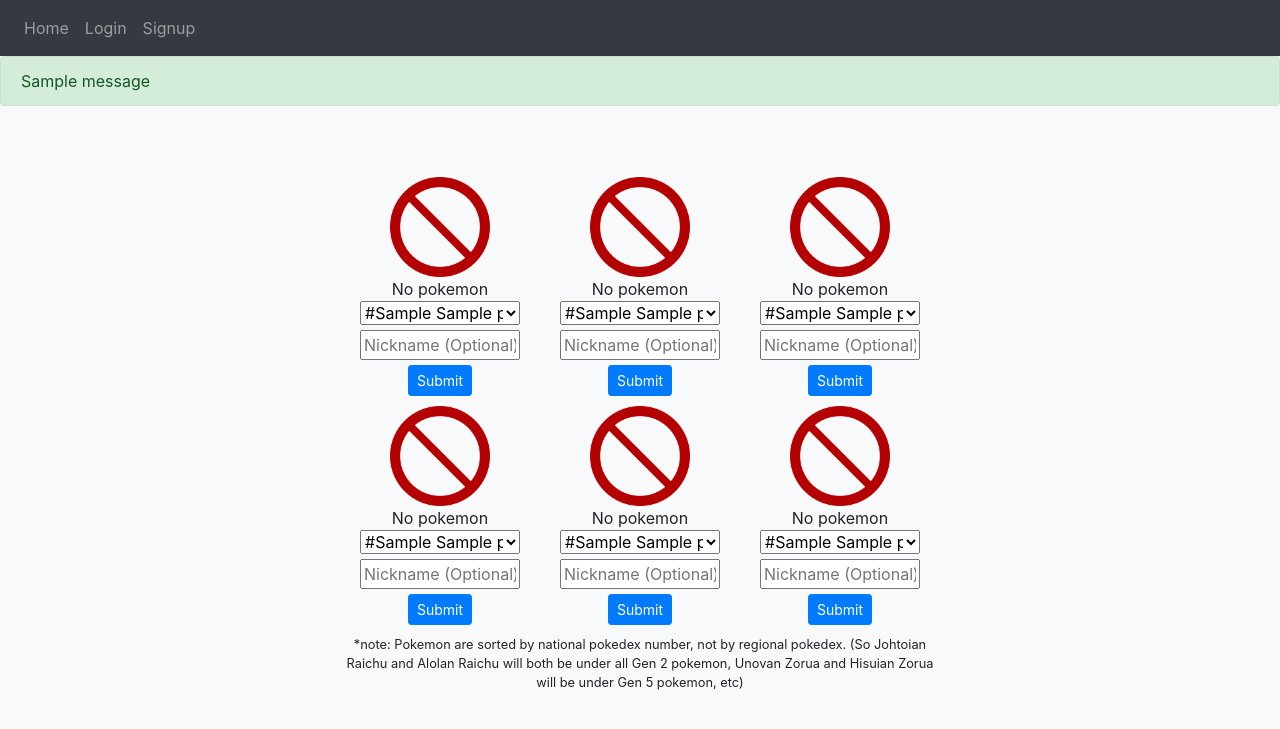
After one commit to Midniluna/trainer-card-maker, a Flask app: page /new-card in a window 1280 px wide. The commit adds this page. Shown: the top 729 px of the page. Run offline with Flask 2, Linux system fonts and the light colour scheme; tables that the repository leaves empty hold one stand-in row (values such as "Sample post"); one stand-in notice (Sample message) is shown; parts of the project's set-up code (start-up, migrations or seed data) failed here and were passed over; some libraries are stand-ins or nearby versions.

Commit message:
Making minor adjustments to file names and jinja templates (user-card.html, local-card.html, adding new jinja static block so that I can make the local-card js file only accessed via the local-card template/viewing route, etc.)

```diff
--- a/app.py
+++ b/app.py
@@ -13,8 +13,8 @@ from flask_debugtoolbar import DebugToolbarExtension
 from IPython import embed
 
 # from forms import
-from models import db, connect_db, Pokemon, User, UserPkmn, Box, Card, CURR_GENNED_KEY, serialize_userpkmn
-from forms import SignupForm, LoginForm, GuessPokemon
+from models import db, connect_db, Pokemon, User, UserPkmn, Box, Card, CURR_GENNED_KEY
+from forms import SignupForm, LoginForm, GuessPokemon, PokemonSelectForm
 
 CURR_USER_KEY = "curr_user"
 
@@ -144,7 +144,28 @@ def logout():
 
     return redirect('/home')
 
+@app.route('/get-choices')
+def get_choices():
+    """Route to tell PokemonSelectForm what pokemon choices are available via javascript ajax"""
 
+    all_pokemon = Pokemon.query.order_by(asc(Pokemon.id)).all()
+    choices = []
+    for pokemon in all_pokemon:
+        choices.append((pokemon.id, f'#{pokemon.species_dexnum} {pokemon.variant_name}'))
+
+
+@app.route('/new-card', methods=["GET", "POST"])
+def new_card():
+    """Allow user (logged-in or anon) to create a basic card that will be saved to the localstorage"""
+
+    form = PokemonSelectForm()
+
+    all_pokemon = Pokemon.query.order_by(asc(Pokemon.id)).all()
+    form.pokemon.choices = [(pokemon.url, f"#{pokemon.species_dexnum} {pokemon.variant_name.capitalize()}") for pokemon in all_pokemon]
+
+    loop = [num for num in range(1,7)]
+
+    return render_template('cards/local-card.html', form = form, loop = loop)
 
 
 @app.route('/generate')
@@ -162,12 +183,12 @@ def gen_pokemon():
 
     # User has already caught a pokemon today
     if can_gen == False:
-        flash("You've already caught a pokemon today!")
+        flash("You've already caught a pokemon today!", 'error')
         return redirect('/home')
 
     # User has generated a pokemon today but has not caught it
     elif isinstance(can_gen, UserPkmn):
-        flash("You have already generated a pokemon today! You may re-attempt to catch it.")
+        flash("You have already generated a pokemon today! You may re-attempt to catch it.", 'error')
         can_gen = UserPkmn.query.get(session["curr_genned"])
         species = Pokemon.query.get(can_gen.pokemon_id).species
 
@@ -214,17 +235,20 @@ def view_profile(userid):
     #     flash('Unauthorized action.', 'danger')
     #     return redirect('/home')
 
-    # else:
+    # is_user = False
+    # if g.user and g.user.id == userid:
+    #     is_user = True
+
     card = Card.query.filter(Card.user_id == userid).one()
     slotted = card.return_slotted()
 
-    return render_template('users/profile.html', user = card.user, all_boxed = card.user.pokemon,slotted = slotted)
+    return render_template('users/profile.html', user = card.user, all_boxed = card.user.pokemon, slotted = slotted)
 
 @app.route('/card/edit/<int:userid>')
 def edit_card(userid):
     """Allow user to modify their card to their liking"""
 
-    if g.user.id != userid:
+    if  not g.user or g.user.id != userid:
         flash('Unauthorized action.', 'danger')
         return redirect('/home')
 
--- a/forms.py
+++ b/forms.py
@@ -3,7 +3,20 @@ from flask_wtf import FlaskForm
 from wtforms import SelectField, StringField, PasswordField, TextAreaField
 from wtforms.validators import InputRequired, Email, Length, Optional
 
+from sqlalchemy import asc
+
 from IPython import embed
+
+# def gen_choices():
+#     """Generate choices for selectfield where key = pokemon species dexnum + name and value = that pokemon's ID"""
+#     all_pokemon = Pokemon.query.order_by(asc(Pokemon.id)).all()
+#     choices = []
+#     for pokemon in all_pokemon:
+#         choices.append((pokemon.id, f'#{pokemon.species_dexnum} {pokemon.variant_name}'))
+#     return choices
+
+
+
 
 class SignupForm(FlaskForm):
     """User signup form"""
@@ -29,3 +42,4 @@ class PokemonSelectForm(FlaskForm):
     """Form for selecting pokemon"""
 
     pokemon = SelectField('Select Pokemon', choices=[])
+    nickname = StringField('Enter Nickname', render_kw={"placeholder" : "Nickname (Optional)"})
--- /dev/null
+++ b/static/local-card.js
@@ -0,0 +1,47 @@
+$slot1 = $(".pokemon-container[data-slot-index='slot1']")
+$slot2 = $(".pokemon-container[data-slot-index='slot2']")
+$slot3 = $(".pokemon-container[data-slot-index='slot3']")
+$slot4 = $(".pokemon-container[data-slot-index='slot4']")
+$slot5 = $(".pokemon-container[data-slot-index='slot5']")
+$slot6 = $(".pokemon-container[data-slot-index='slot6']")
+
+// I could call to the SQL database, but I want to show that I'm able to do API calls as well. Perhaps less efficient? Can adjust to SQL calls later
+$(".pokemon-list-form").on("submit", async function (evt) {
+    evt.preventDefault();
+    $target = $(this).parent();
+    console.log($target);
+
+    localCard = undefined
+
+    if (window.localStorage.getItem('localCard') != null) {
+        localCard = JSON.parse(localStorage.getItem('localCard'));
+        // It works
+        console.log(`Slot 1 contents: ${localCard.slot1}`)
+    } else {
+        new_card = {
+            slot1 : "",
+            slot2 : "",
+            slot3 : "",
+            slot4 : "",
+            slot5 : "",
+            slot6 : "",
+        }
+        localCard = localStorage.setItem('localCard', JSON.stringify(new_card));
+    }
+
+    // Making sure all values are returning as expected
+    slot = $target.attr("data-slot-index");
+    console.log(slot);
+    pkmnURL = $target.attr("data-pokemon-url");
+    console.log(pkmnURL);
+    value = $target.find("select").val();
+    console.log(value);
+
+    let response = await axios.get(value);
+
+    pokemon = response.data.name
+    sprite = response.data.sprites.front_default
+    console.log(pokemon)
+    console.log(sprite)
+
+})
--- a/static/style.css
+++ b/static/style.css
@@ -66,6 +66,15 @@ form {
 	font-weight: bold;
 }
 
+.pokemon-list-form p{
+	margin-bottom: 5px;
+}
+
+.pokemon-list-form p select,
+.pokemon-list-form p input {
+	max-width: 80%;
+}
+
 /* I did this because the DebugToolbar was in the way of the profile tab of the navbar, very annoying */
 #flDebug #flDebugToolbarHandle {
 	top: 60px !important;
--- a/templates/base.html
+++ b/templates/base.html
@@ -49,8 +49,8 @@
 			</div>
 			{% endif %}
 		</nav>
-		{% for message in get_flashed_messages() %}
-		<div class="alert alert-info">{{ message }}</div>
+		{% for category, message in get_flashed_messages(with_categories=True) %}
+		<div class="alert alert-{{category}}">{{ message }}</div>
 		{% endfor %}
 
 		<!-- BODY -->
@@ -58,5 +58,6 @@
 	</body>
 	<script src="https://ajax.googleapis.com/ajax/libs/jquery/3.6.4/jquery.min.js"></script>
 	<script src="https://unpkg.com/axios/dist/axios.min.js"></script>
-	<script src="/static/app.js"></script>
+	<script src="/static/user-card.js"></script>
+	{% block script %}{% endblock %}
 </html>
--- a/templates/cards/edit-card.html
+++ b/templates/cards/edit-card.html
@@ -1,6 +1,6 @@
 {% extends 'base.html' %} {% block content %}
 <!-- THIS segment shows what your card will look like in the end -->
-<div style="text-align: center">{% include '/cards/your-trainer-card.html' %}</div>
+<div style="text-align: center">{% include '/cards/user-card.html' %}</div>
 <h4 style="text-align: center; color:rgb(162, 191, 219)">Reload to view updated card</h3>
 
 <hr>
@@ -25,7 +25,7 @@
             <button class="btn btn-primary select-slot" data-userpkmn-id="{{slotted.get(slot_pos).id}}" data-slot-id="{{slot_pos}}">Select Slot</button>
             <button class="btn btn-danger delete-slot" data-slot-id="{{slot_pos}}">Remove</button>
         </div>
-<!-- data-userpkmn-id="pokemon id goes here" -->
+
         <!-- Else, insert default data -->
         {% else %}
         <div class="pokemon-container">
--- /dev/null
+++ b/templates/cards/local-card.html
@@ -0,0 +1,48 @@
+{% extends 'base.html' %} {% block content %}
+<!-- This card viewer is for anonymous/not logged users -->
+<div class="card-container" style="text-align: center; width: 600px;">
+	<!-- IF card slot data is in localstorage, enter it here. -->
+	<!-- {% if slotted %}
+	{% for slot in slotted %} {% if slotted.get(slot) %}
+	<div class="pokemon-container">
+		{% if slotted.get(slot).nickname %}
+		<span style="display: block" class="nickname">{{slotted.get(slot).nickname}}</span>
+		{% endif %}
+		<img src="{{slotted.get(slot).sprite}}" alt="" class="pokemon-image" />
+		<span style="display: block"
+		>{{slotted.get(slot).pokemon.species.capitalize()}}</span
+		>
+	</div>
+	{% else %}
+	<div class="pokemon-container">
+		<span class="nickname">(nickname)</span>
+		<img
+		src="{{url_for('static', filename='images/no-symbol.png')}}"
+		alt=""
+		class="pokemon-image"
+		/>
+		<span style="display: block">No pokemon</span>
+	</div>
+	{% endif %} {% endfor %} -->
+	<!-- HOWEVER if there is NO data in the localstorage, simply show an empty card -->
+	<!-- {% else %} -->
+	{% for num in loop %}
+	<div class="pokemon-container" style="text-align: center; margin: 0px; padding-bottom: 10px; max-width: 200px;" data-slot-index="slot{{num}}" data-pokemon-url="">
+		<span class="nickname" style="display: block;"></span>
+		<img
+		src="{{url_for('static', filename='images/no-symbol.png')}}"
+		alt=""
+		class="pokemon-image"
+		/>
+		<span style="display: block">No pokemon</span>
+		{% include '/cards/pokemon-list-form.html' %}
+	</div>
+	{% endfor %}
+	<!-- {% endif %} -->
+	<small>*note: Pokemon are sorted by national pokedex number, not by regional pokedex. (So Johtoian Raichu and Alolan Raichu will both be under all Gen 2 pokemon, Unovan Zorua and Hisuian Zorua will be under Gen 5 pokemon, etc)</small>
+</div>
+{% endblock %}
+
+{% block script %}
+<script src="{{url_for('static', filename='local-card.js')}}"></script>
+{% endblock %}
--- /dev/null
+++ b/templates/cards/pokemon-list-form.html
@@ -0,0 +1,10 @@
+<form action="#" class="pokemon-list-form" style="margin-left: auto; margin-right: auto; max-width: none;">
+    {{ form.hidden_tag() }} {% for field in form if field.widget.input_type !=
+    'hidden' %}
+    <p>
+        {{field}} {% for error in field.errors
+        %} {{error}} {% endfor %}
+    </p>
+    {% endfor %}
+    <button type="submit" class="btn btn-sm btn-primary">Submit</button>
+</form>
--- a/templates/display-pokemon.html
+++ b/templates/display-pokemon.html
@@ -5,8 +5,10 @@
     {% endif %}
     <img src="{{poke.sprite}}" alt="User Pokemon" class="pokemon-image" />
     <span style="display: block;">{{poke.pokemon.species.capitalize()}}</span>
+    <!-- Only display pokemon ID if you are this user -->
+    {% if g.user and g.user.id == user.id %}
     <small style="font-size: 12px;"><b>ID: #{{poke.id}}</b></small>
-    {% if g.user.id == user.id %} <span style="display: block;">
+    <span style="display: block;">
         <!-- If user is on card editing page, edit passes as true -->
         {% if edit %}
         <button class="btn btn-sm btn-primary select-mon"  data-userpkmn-id="{{poke.id}}">Choose</button>
--- a/templates/users/profile.html
+++ b/templates/users/profile.html
@@ -10,7 +10,8 @@
 	<h1>{{(user.username).capitalize()}}'s Trainer Card</h1>
 
 	<!-- TRAINER CARD GOES HERE -->
-	{% if g.user.id != user.id %} {% include '/cards/view-card.html'%} {% else %} {% include '/cards/your-trainer-card.html'%}
+	{% include '/cards/user-card.html'%}
+	{% if g.user and g.user.id == user.id %}
 	<a href="/card/edit/{{user.id}}" class="btn btn-success">Edit Card</a>
 	{% endif %}
 	<hr />
```
Also changed, not shown: models.py (+0 -13 lines), templates/cards/user-card.html (renamed from templates/cards/your-trainer-card.html, +7 -1 lines), templates/cards/view-card.html (deleted, +0 -26 lines), static/user-card.js (renamed from static/app.js).
